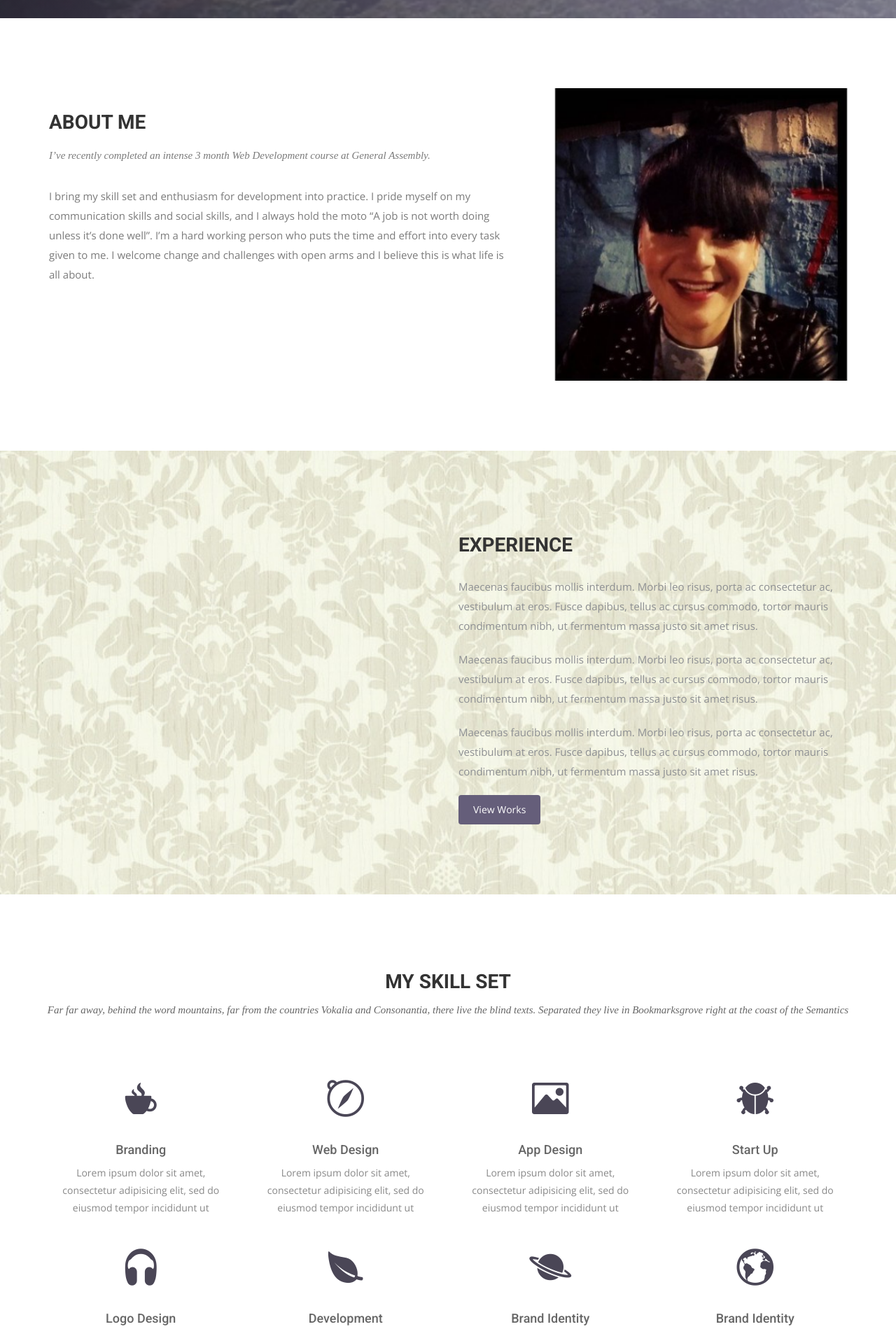
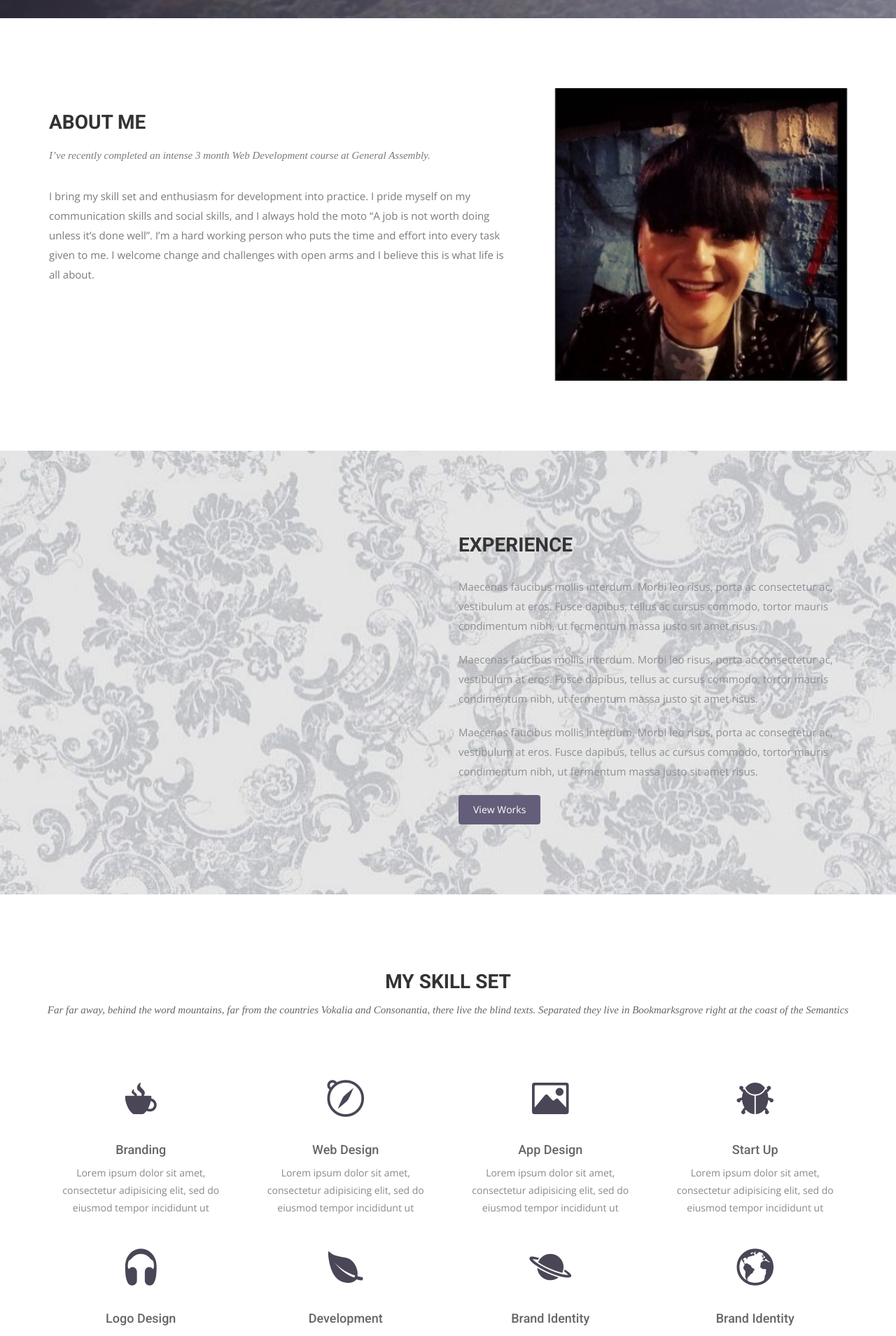
Before and after one commit to Nattie87/Nattie87.github.io, a Jekyll site: the page built from index.html, in a window 1280 px wide. Shown: the part 919-2828 px from the top of the page at 70% size. Built offline with Jekyll 4.4.1, drawn with Linux system fonts in a browser that asks for light colours; nearby versions of some CDN libraries; some web fonts are replaced.

Commit message:
Changed background on experience

```diff
--- a/css/airspace.css
+++ b/css/airspace.css
@@ -231,7 +231,7 @@ font header .navbar-default .navbar-nav li a:hover {
 	Feature Start
 --*/
 #feature {
-  background: url("../img/vintage.jpg");
+  background: url("../img/pattern.jpg");
   background-position: 50% 94px;
   width: 100%;
   display: block;
@@ -279,6 +279,7 @@ font header .navbar-default .navbar-nav li a:hover {
   width: 50px;
   height: 50px;
 }
+
 #testimonial {
   padding: 100px 0;
 }
```
Also changed, not shown: img/images.jpg (added), img/pattern.jpg (added), img/yellow.jpg (added).
